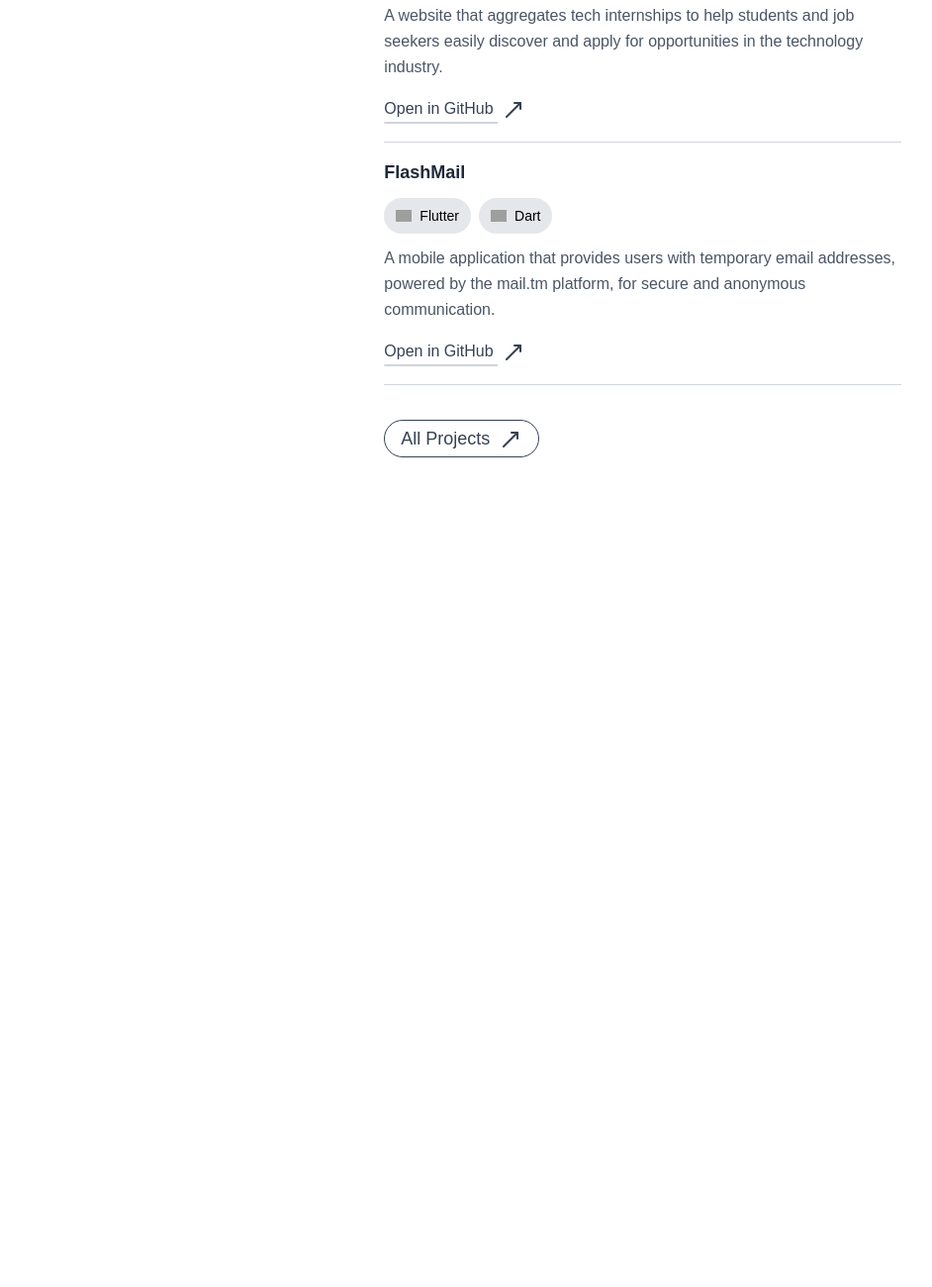
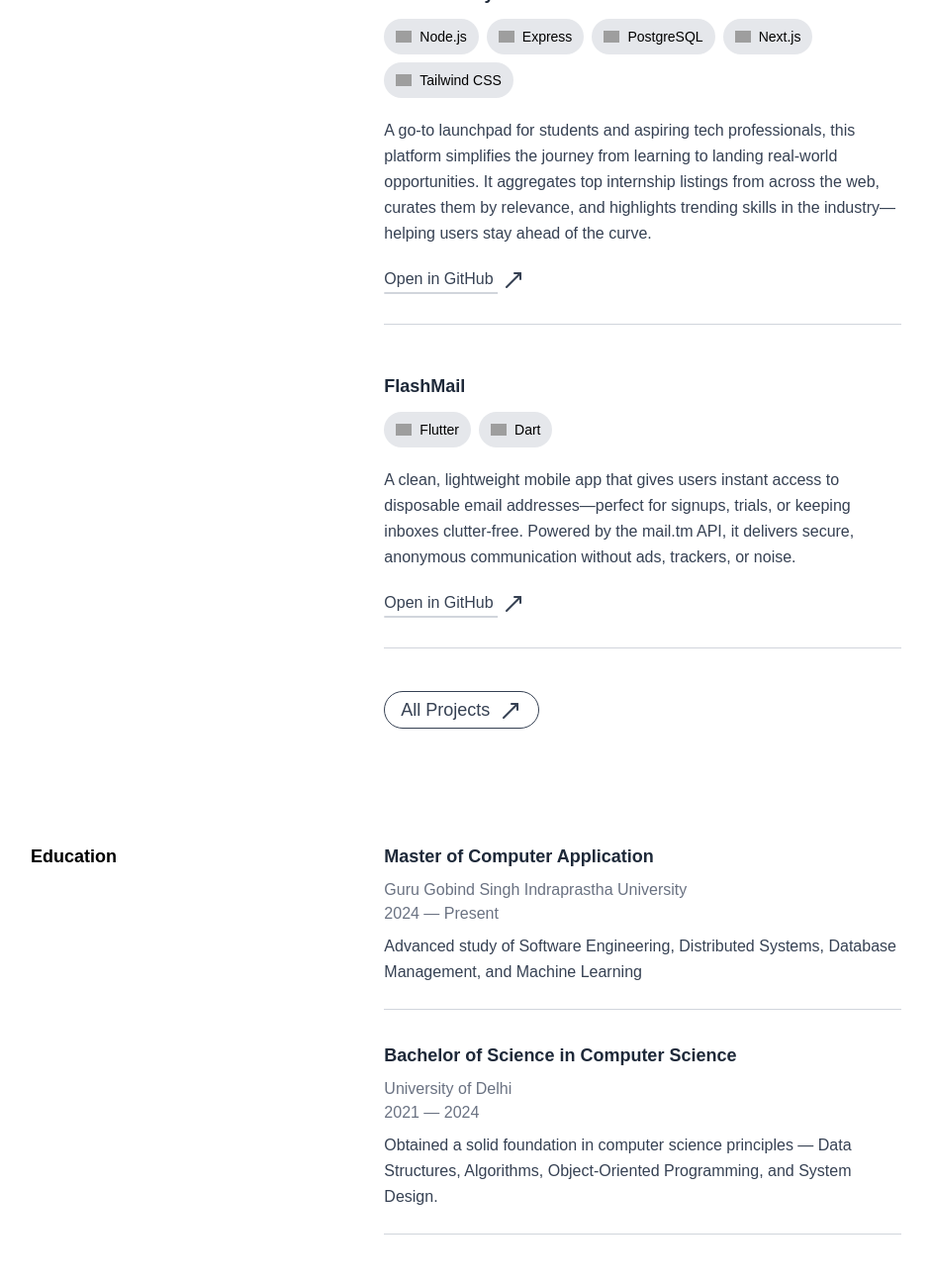
Before and after one commit to sarthakkimtani/portfolio, an Astro site: page / in a window 1280 px wide. Shown: the part 1500-2800 px from the top of the page at 99% size, without its empty margins (169-1111 px from the left). Before the commit the page ends 1997 px from the top, so only its background shows below. Built offline with nearby package versions, Linux system fonts and the light colour scheme; Astro itself is replaced by a stand-in of ours; grey boxes are pictures that could not be loaded.

Commit message:
feat: add education section

```diff
--- a/src/components/About.astro
+++ b/src/components/About.astro
@@ -11,7 +11,7 @@ import { Content as AboutContent } from "../content/about.md";
   >
     About
   </p>
-  <div class="w-full text-base leading-relaxed lg:w-2/3 lg:pl-16">
+  <div class="w-full text-base leading-relaxed text-gray-700 lg:w-2/3 lg:pl-16">
     <AboutContent />
   </div>
 </section>
--- /dev/null
+++ b/src/components/Education.astro
@@ -0,0 +1,33 @@
+---
+import * as educationContent from "../content/education.md";
+
+const { degrees } = educationContent.frontmatter;
+---
+
+<section
+  id="education"
+  class="mt-10 flex w-full flex-col p-10 lg:w-3/4 lg:flex-row"
+>
+  <p
+    class="top-24 mb-6 w-full self-start text-lg font-semibold lg:sticky lg:mb-0 lg:w-1/3"
+  >
+    Education
+  </p>
+  <div class="w-full text-base leading-relaxed lg:w-2/3 lg:pl-16">
+    {
+      degrees.map((degree: Degree) => (
+        <div class="mb-4 flex flex-col items-start">
+          <h4 class="mb-2 text-lg font-semibold text-gray-800">
+            {degree.title}
+          </h4>
+          <p class="text-base text-gray-500">{degree.university}</p>
+          <p class="text-base text-gray-500">{degree.date}</p>
+          <p class="my-2 text-base leading-relaxed text-gray-700">
+            {degree.description}
+          </p>
+          <div class="my-4 h-[1px] w-full bg-gray-300" />
+        </div>
+      ))
+    }
+  </div>
+</section>
--- a/src/components/NavIcon.astro
+++ b/src/components/NavIcon.astro
@@ -1,10 +1,10 @@
 ---
 import { Icon } from "astro-icon/components";
 
-const { name, href } = Astro.props;
+const { name, label, href } = Astro.props;
 ---
 
-<a href={href}>
+<a href={href} aria-label={label}>
   <Icon
     name={name}
     class="mx-2 h-6 w-6 cursor-pointer text-white transition-transform duration-300 hover:-translate-y-1"
--- a/src/components/Navbar.astro
+++ b/src/components/Navbar.astro
@@ -6,12 +6,12 @@ import NavIcon from "./NavIcon.astro";
   <div
     class="mt-6 flex h-16 flex-row items-center justify-center rounded-full bg-[#D6D6D6] px-6 drop-shadow-xl"
   >
-    <NavIcon name="house" href="#" />
-    <NavIcon name="user" href="#about" />
-    <NavIcon name="code" href="#projects" />
-    <NavIcon name="education" />
-    <NavIcon name="briefcase" />
-    <NavIcon name="pie-chart" />
-    <NavIcon name="mail" />
+    <NavIcon name="house" label="Home" href="#" />
+    <NavIcon name="user" label="About" href="#about" />
+    <NavIcon name="code" label="Projects" href="#projects" />
+    <NavIcon name="education" label="Education" href="#education" />
+    <NavIcon name="briefcase" label="Experience" />
+    <NavIcon name="pie-chart" label="Skills" />
+    <NavIcon name="mail" label="Social" />
   </div>
 </nav>
--- a/src/components/ProjectCard.astro
+++ b/src/components/ProjectCard.astro
@@ -12,7 +12,7 @@ const { project } = Astro.props;
   <div class="mb-2 flex flex-wrap gap-2">
     {project.techStack.map((tech: string) => <Skill title={tech} />)}
   </div>
-  <p class="text-md mt-1 mb-2 leading-relaxed text-gray-600">
+  <p class="my-3 text-base leading-relaxed text-gray-700">
     {project.description}
   </p>
   <a
@@ -23,5 +23,5 @@ const { project } = Astro.props;
     Open in {project.link.title}
     <Icon name="arrow-up-right" class="ml-1 inline-block text-gray-700" />
   </a>
-  <div class="mt-5 h-[1px] w-full bg-gray-300"></div>
+  <div class="my-8 h-[1px] w-full bg-gray-300"></div>
 </div>
--- a/src/components/Projects.astro
+++ b/src/components/Projects.astro
@@ -17,7 +17,6 @@ const { projects } = projectContent.frontmatter;
   </p>
   <div class="w-full text-base leading-relaxed lg:w-2/3 lg:pl-16">
     {projects.map((project: Project) => <ProjectCard project={project} />)}
-    <div class="mt-10">
     <a
       href="https://github.com/sarthakkimtani/"
       class="rounded-full border border-gray-700 px-4 py-2 text-lg text-gray-700 transition-all duration-200 hover:border-gray-900 hover:text-gray-900"
@@ -27,5 +26,4 @@ const { projects } = projectContent.frontmatter;
       <Icon name="arrow-up-right" class="ml-1 inline-block text-gray-700" />
     </a>
   </div>
-  </div>
 </section>
--- /dev/null
+++ b/src/content/education.md
@@ -0,0 +1,12 @@
+---
+degrees:
+  - title: "Master of Computer Application"
+    university: "Guru Gobind Singh Indraprastha University"
+    date: "2024 — Present"
+    description: "Advanced study of Software Engineering, Distributed Systems, Database Management, and Machine Learning"
+
+  - title: "Bachelor of Science in Computer Science"
+    university: "University of Delhi"
+    date: "2021 — 2024"
+    description: "Obtained a solid foundation in computer science principles — Data Structures, Algorithms, Object-Oriented Programming, and System Design."
+---
--- a/src/content/projects.md
+++ b/src/content/projects.md
@@ -2,19 +2,19 @@
 projects:
   - title: "Synapse AI"
     techStack: ["Next.js", "Supabase", "Tailwind CSS", "Redis"]
-    description: "A modern web platform leveraging AI to transform language learning    through interactive flashcards, role-play conversations, and writing assistance."
+    description: "An immersive AI-first web platform that redefines language learning through intelligent, interactive experiences. It adapts to each learner’s pace and style—turning flashcards into dynamic memory boosters, role-play conversations into natural language practice, and writing tasks to improve writing skills."
     link:
       title: "GitHub"
       url: "https://github.com/sarthakkimtani/synapse-ai"
   - title: "CareerCatalyst"
     techStack: ["Node.js", "Express", "PostgreSQL", "Next.js", "Tailwind CSS"]
-    description: "A website that aggregates tech internships to help students and job seekers easily discover and apply for opportunities in the technology industry."
+    description: "A go-to launchpad for students and aspiring tech professionals, this platform simplifies the journey from learning to landing real-world opportunities. It aggregates top internship listings from across the web, curates them by relevance, and highlights trending skills in the industry—helping users stay ahead of the curve."
     link:
       title: "GitHub"
       url: "https://github.com/sarthakkimtani/career-catalyst"
   - title: "FlashMail"
     techStack: ["Flutter", "Dart"]
-    description: "A mobile application that provides users with temporary email addresses, powered by the mail.tm platform, for secure and anonymous communication."
+    description: "A clean, lightweight mobile app that gives users instant access to disposable email addresses—perfect for signups, trials, or keeping inboxes clutter-free. Powered by the mail.tm API, it delivers secure, anonymous communication without ads, trackers, or noise."
     link:
       title: "GitHub"
       url: "https://github.com/sarthakkimtani/flash-mail"
--- a/src/pages/index.astro
+++ b/src/pages/index.astro
@@ -3,6 +3,8 @@ import Layout from "../layouts/Layout.astro";
 import Hero from "../components/Hero.astro";
 import About from "../components/About.astro";
 import Projects from "../components/Projects.astro";
+import Education from "../components/Education.astro";
+
 import "../styles/global.css";
 ---
 
@@ -11,5 +13,6 @@ import "../styles/global.css";
     <Hero />
     <About />
     <Projects />
+    <Education />
   </div>
 </Layout>
```
Also changed, not shown: src/env.d.ts (+7 -0 lines). Lines whose indentation alone changed are shown as unchanged.
